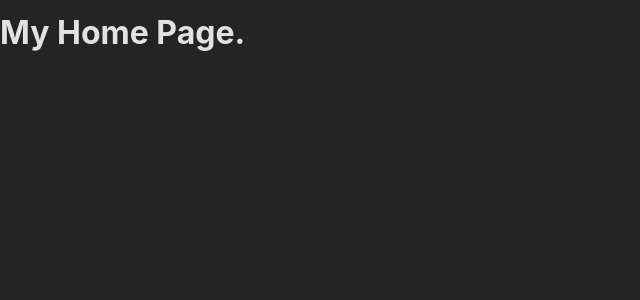
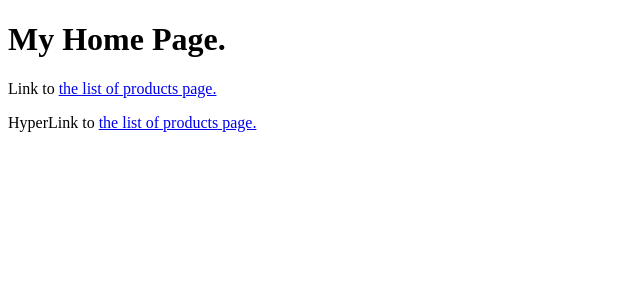
Before and after one commit to cdspaceNoob/React-Router, a React (Create React App) app: page / in a window 1280 px wide. Shown: the top 300 px of the page, without its empty margins (0-640 px from the left). Built offline with nearby package versions, Linux system fonts and the light colour scheme.

Commit message:
how to using Link from react-router-dom

```diff
--- a/src/App.js
+++ b/src/App.js
@@ -1,25 +1,11 @@
-import {
-  createBrowserRouter,
-  createRoutesFromElements,
-  Route,
-  RouterProvider,
-} from "react-router-dom";
+import { createBrowserRouter, RouterProvider } from "react-router-dom";
 import HomePage from "./pages/Home";
 import Products from "./pages/Products";
 
-const routeDefinition = createRoutesFromElements(
-  <Route>
-    <Route path="/" element={<HomePage />} />
-    <Route path="/products" element={<Products />} />
-  </Route>
-);
-
-const router = createBrowserRouter(routeDefinition);
-
-// const router = createBrowserRouter([
-//   { path: "/", element: <HomePage /> },
-//   { path: "/products", element: <Products /> },
-// ]);
+const router = createBrowserRouter([
+  { path: "/", element: <HomePage /> },
+  { path: "/products", element: <Products /> },
+]);
 
 function App() {
   return <RouterProvider router={router} />;
--- a/src/index.css
+++ b/src/index.css
@@ -1,4 +1,4 @@
-* {
+/* * {
   box-sizing: border-box;
 }
 
@@ -47,4 +47,4 @@ ul {
   list-style: none;
   margin: 0;
   padding: 0;
-}
+} */
--- a/src/pages/Home.js
+++ b/src/pages/Home.js
@@ -1,5 +1,18 @@
+import { Link } from "react-router-dom";
+import { Fragment } from "react";
+
 const HomePage = () => {
-  return <h1>My Home Page.</h1>;
+  return (
+    <Fragment>
+      <h1>My Home Page.</h1>
+      <p>
+        Link to <Link to="/products">the list of products page.</Link>
+      </p>
+      <p>
+        HyperLink to <a href="/products">the list of products page.</a>
+      </p>
+    </Fragment>
+  );
 };
 
 export default HomePage;
```
